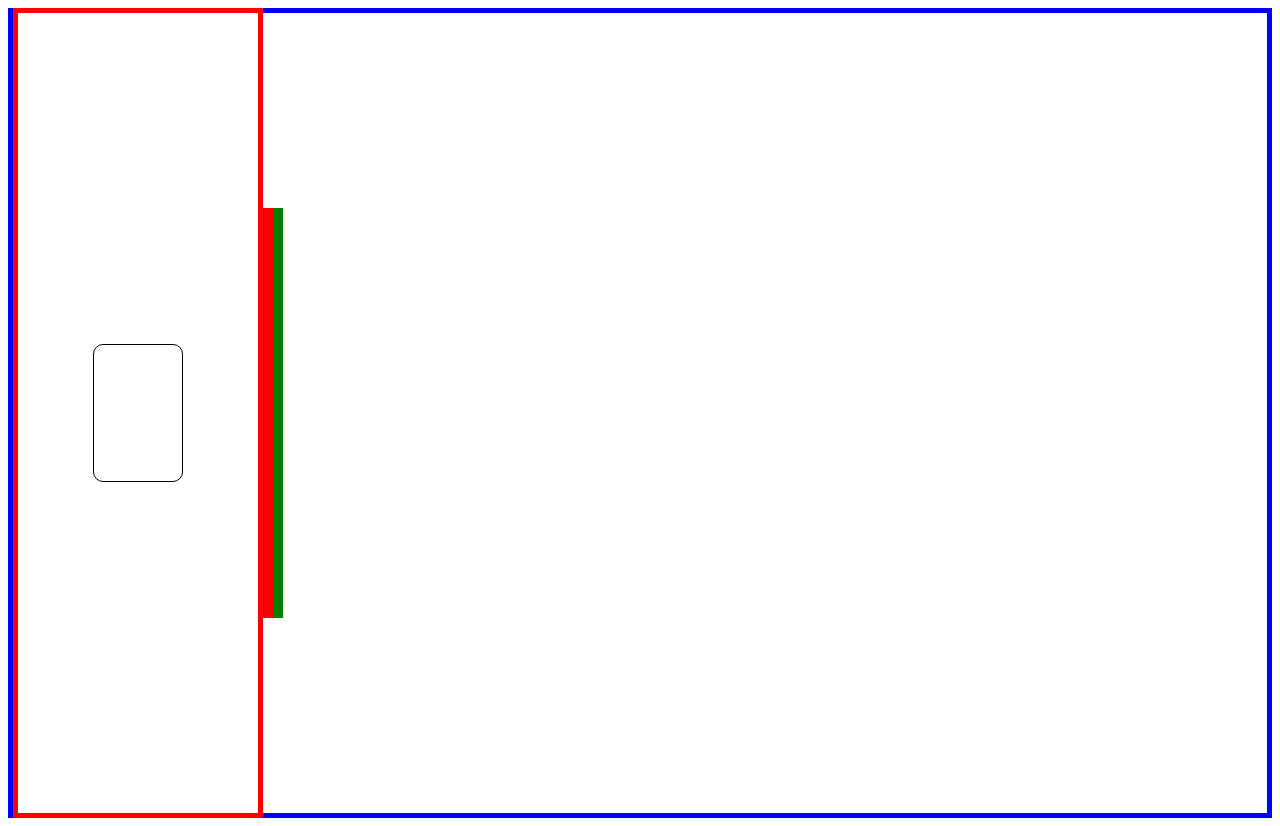
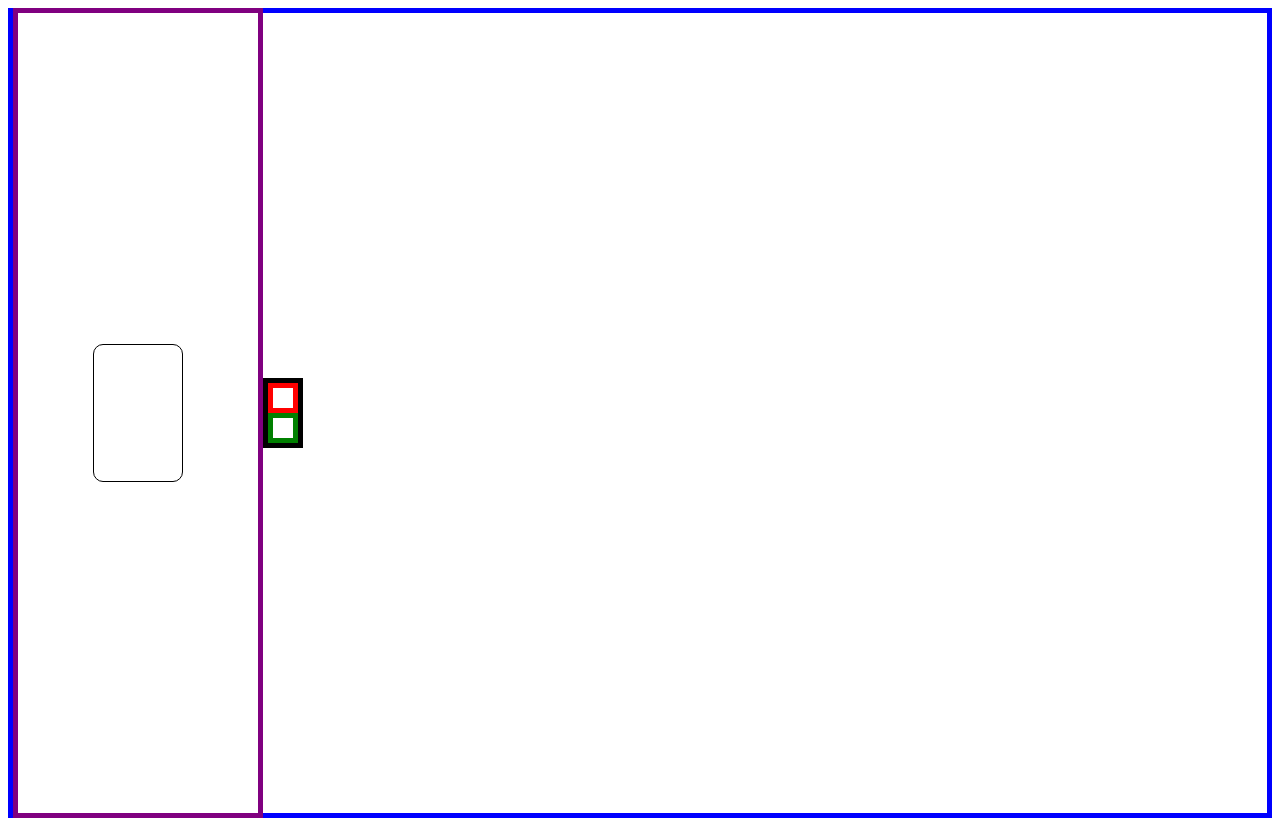
Before and after one commit to maticlikar/PortRoyal, a plain HTML site: page index.html in a window 1280 px wide. Drawn offline with Linux system fonts and the light colour scheme.

Commit message:
Made personal display below harbor display.

```diff
--- a/Game.js
+++ b/Game.js
@@ -14,6 +14,7 @@ personalDisplay = new PersonalDisplay([]);
 personalDisplay.display();
 harborDisplay.display();
 
+// TODO: Remove the data atributes if they are no longer needed
 
 function addToHarborDisplay() {
 
@@ -56,16 +57,13 @@ function addToPersonalDisplay() {
   console.log(harborDisplay.cards[index]);
   console.log(this);
 
-  // TODO: Here I'm adding an html element instead of a card object. Could try looking into
-  // data attributes to store the correct data and then just create a new card object
-  // with the correct arguments
-
   personalDisplay.cards.push(harborDisplay.cards[index]);
   harborDisplay.cards.splice(index, 1);
 
   harborDisplay.display();
   personalDisplay.display();
 
+  // Need to reset the listeners
   setEventListenersToCards();
 }
 
--- a/index.html
+++ b/index.html
@@ -11,14 +11,15 @@
       <div class="deck-top"></div>
     </div>
 
-    <div class="harborDisplay">
+    <div class="displays">
+      <div class="harborDisplay">
 
+      </div>
+
+      <div class="personalDisplay">
+
+      </div>
     </div>
-
-    <div class="personalDisplay">
-
-    </div>
-
   </div>
 
 
--- a/style.css
+++ b/style.css
@@ -9,21 +9,24 @@
 .harborDisplay {
   display: flex;
   align-items: center;
-  height: 100vh;
   border: 5px solid red;
   max-width: 75vh;
-  max-height: 50vh;
+  padding: 10px;
   flex-wrap: wrap;
 }
 
+.displays {
+  border: 5px solid black;
+  display: flex;
+  flex-direction: column;
+}
+
 .personalDisplay {
-  position: relative;
   display: flex;
+  padding: 10px;
   align-items: center;
-  height: 100vh;
   border: 5px solid green;
   max-width: 75vh;
-  max-height: 50vh;
   flex-wrap: wrap;
 }
 
@@ -39,7 +42,7 @@
   display: flex;
   justify-content: center;
   align-items: center;
-  border: 5px solid red;
+  border: 5px solid purple;
   height: 100vh;
   width: 30vh;
 }
```
